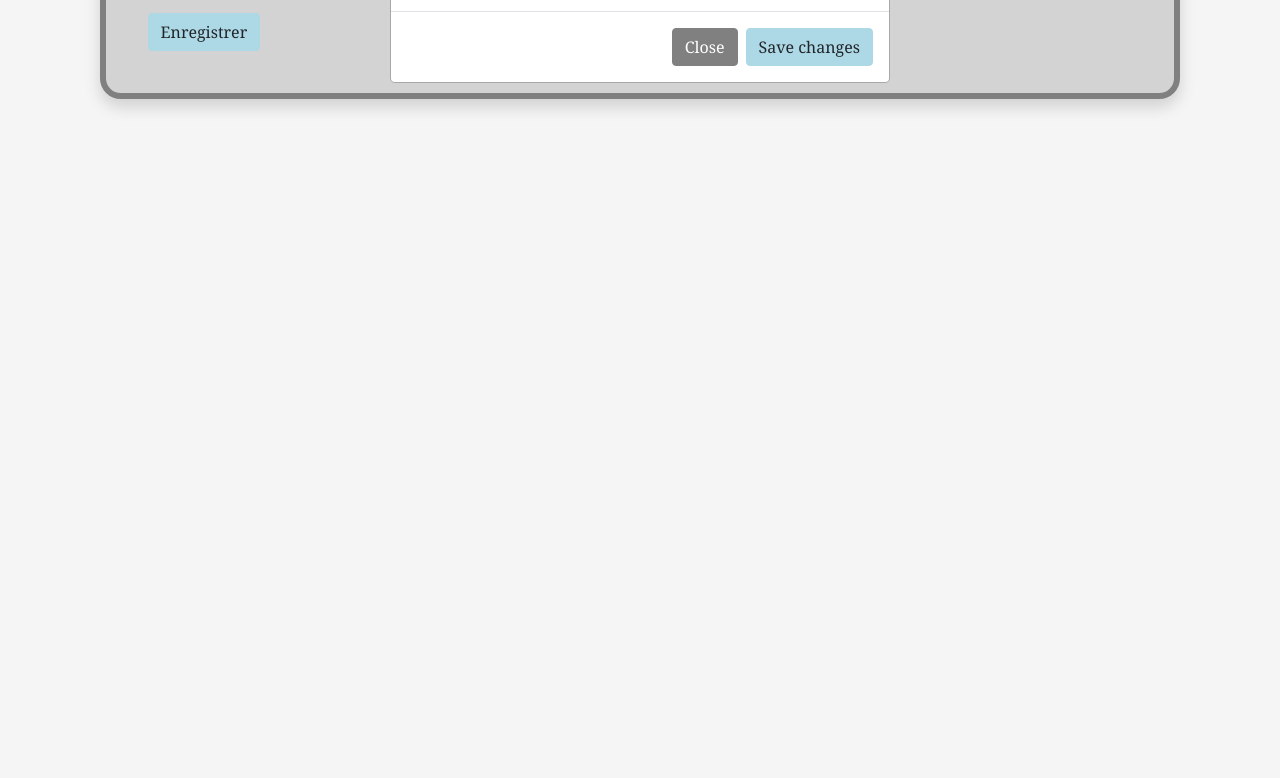
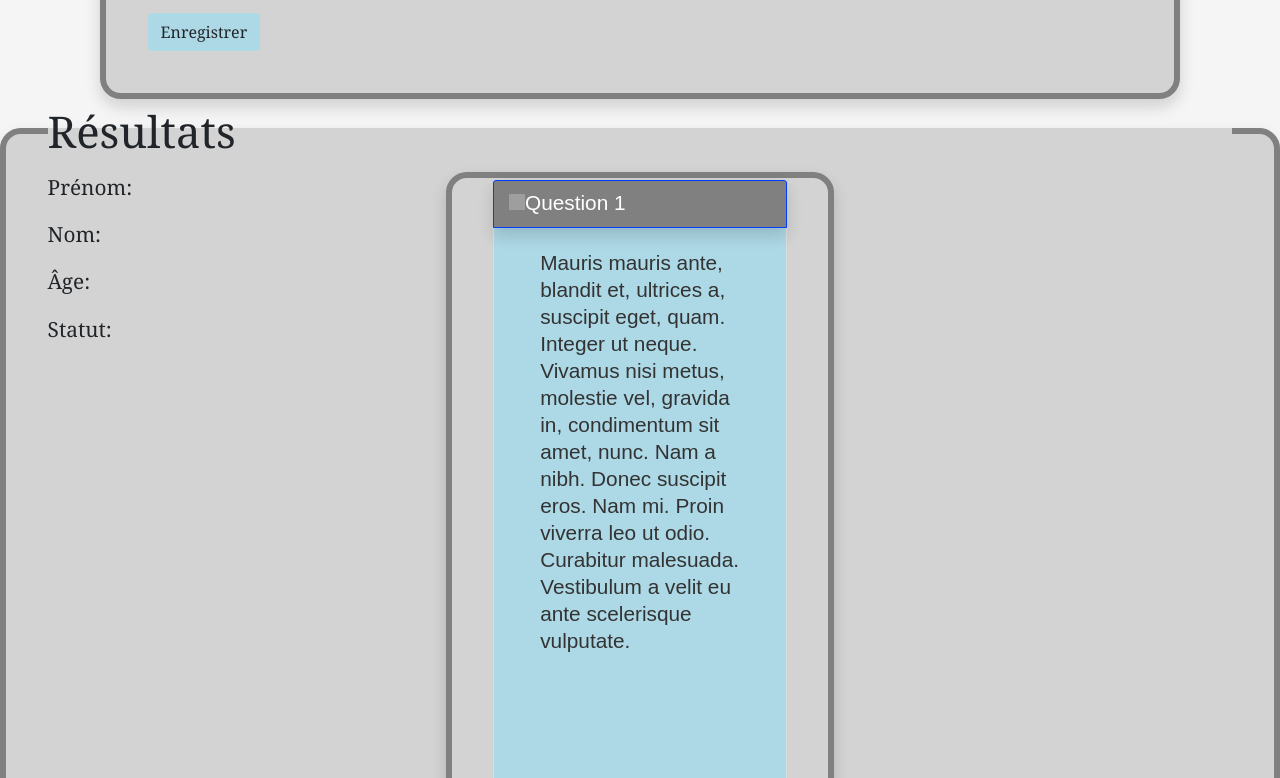
Before and after one commit to Stephaniedenis/tp3_integration, a website: page index.html in a window 1280 px wide. Shown: the part 382-1160 px from the top of the page. Before the commit the page ends 800 px from the top, so only its background shows below. Drawn offline with nearby package versions, Linux system fonts and the light colour scheme; files that its build step writes are made by us from their sources; grey boxes are pictures that could not be loaded.

Commit message:
début du sommaire

```diff
--- a/index.html
+++ b/index.html
@@ -112,6 +112,17 @@
       </div>
     </div>
   </div>
+  <form class=" sommaire">
+    <fieldset class="">
+      <legend>Résultats</legend>
+      <div class="form-row">
+        <div class="form-group col-md-4">
+          <p>Prénom:</p>
+          <p>Nom:</p>
+          <p>Âge:</p>
+          <p>Statut:</p>
+        </div>
+        <div class="col-md-4">
           <div id="accordion" class="accordion container">
             <h3>Question 1</h3>
             <div >
@@ -217,6 +228,19 @@
             </div>
           </div>
 
+        </div>
+      </div>
+      <div class="row">
+
+
+
+        </div>
+      </div>
+
+      <input class="btn btn-primary" type="submit" value="Enregistrer">
+    </fieldset>
+    <div id="progressbar" class="barProgress"></div>
+  </form>
   </main>
   </div>
   <!-- <script src="https://code.jquery.com/jquery-3.6.0.js"
--- a/style.scss
+++ b/style.scss
@@ -65,7 +65,7 @@ body{
 }
 
 .accordion{
-    display: none;
+    display: block;
     @extend .bg-light, .shadow;
     border: 0.3em solid $secondary;
     border-radius: 1em;
@@ -83,7 +83,10 @@ body{
     background-color: $secondary;
 }
 .modal{
-    display: block;
+    display: none;
 
 
 }
+.sommaire{
+    display: block;
+}
```
Also changed, not shown: style.css, 1 other file. Lines whose indentation alone changed are shown as unchanged.
